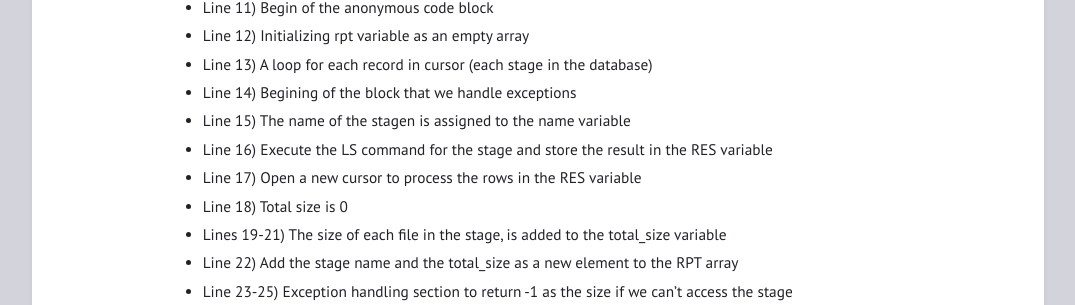
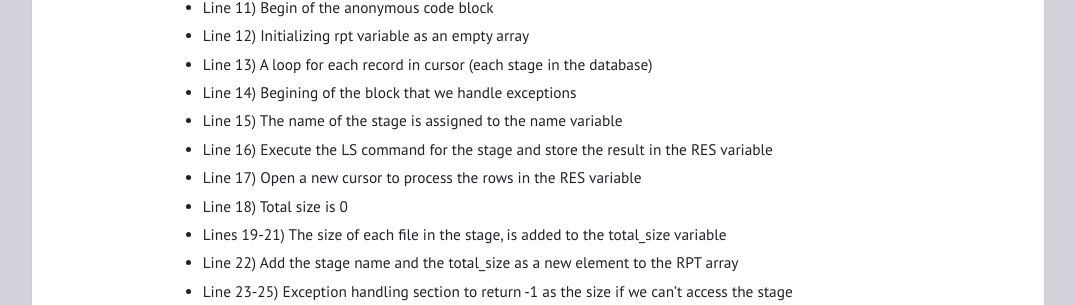
Before and after one commit to gokhanatil/gokhanatil.github.io, a Jekyll site: the page built from _posts/2022-11-18-how-to-find-storage-occupied-by-each-internal-stage-in-snowflake.md, in a window 1280 px wide. Shown: the part 873-1178 px from the top of the page, without its empty margins (102-1177 px from the left). Built offline with Jekyll 4.4.1, drawn with Linux system fonts in a browser that asks for light colours.

Commit message:
Update 2022-11-18-how-to-find-storage-occupied-by-each-internal-stage-in-snowflake.md

```diff
--- a/_posts/2022-11-18-how-to-find-storage-occupied-by-each-internal-stage-in-snowflake.md
+++ b/_posts/2022-11-18-how-to-find-storage-occupied-by-each-internal-stage-in-snowflake.md
@@ -23,7 +23,7 @@ Here is the step-by-step explanation of the above script:
 * Line 12) Initializing rpt variable as an empty array
 * Line 13) A loop for each record in cursor (each stage in the database)
 * Line 14) Begining of the block that we handle exceptions
-* Line 15) The name of the stagen is assigned to the name variable
+* Line 15) The name of the stage is assigned to the name variable
 * Line 16) Execute the LS command for the stage and store the result in the RES variable
 * Line 17) Open a new cursor to process the rows in the RES variable
 * Line 18) Total size is 0
```
